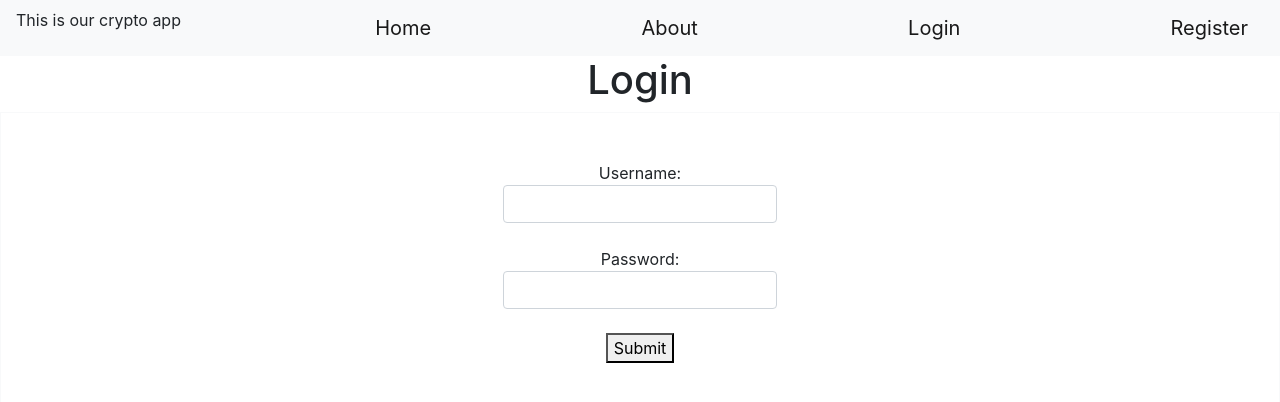
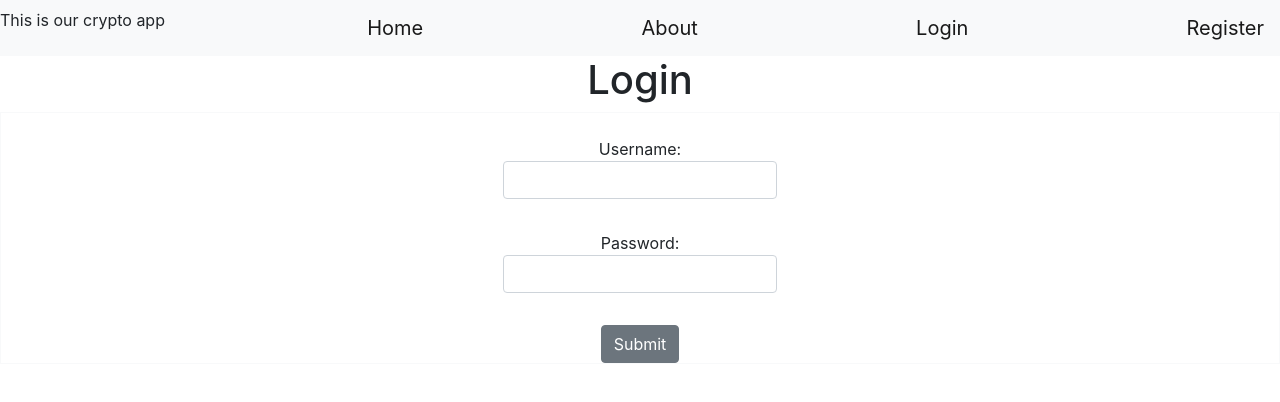
Before and after one commit to naiianable/cryptoApp, a React (Create React App) app in the folder client/: page /login in a window 1280 px wide. Shown: the top 402 px of the page. Built offline with nearby package versions, Linux system fonts and the light colour scheme.

Commit message:
login usestate started

```diff
--- a/client/package.json
+++ b/client/package.json
@@ -2,7 +2,7 @@
   "name": "client",
   "version": "0.1.0",
   "private": true,
-  "proxy": "http://localhost:3001",
+  "proxy": "http://localhost:5000/",
   "dependencies": {
     "@testing-library/jest-dom": "^5.14.1",
     "@testing-library/react": "^11.2.7",
--- a/client/public/index.html
+++ b/client/public/index.html
@@ -15,7 +15,7 @@
       user's mobile device or desktop. See https://developers.google.com/web/fundamentals/web-app-manifest/
     -->
     <!-- <link rel="manifest" href="%PUBLIC_URL%/manifest.json" /> -->
-    <link rel="stylesheet" href="https://stackpath.bootstrapcdn.com/bootstrap/4.3.1/css/bootstrap.min.css" integrity="sha384-ggOyR0iXCbMQv3Xipma34MD+dH/1fQ784/j6cY/iJTQUOhcWr7x9JvoRxT2MZw1T" crossorigin="anonymous">
+    <link href="https://cdn.jsdelivr.net/npm/bootstrap@5.1.1/dist/css/bootstrap.min.css" rel="stylesheet" integrity="sha384-F3w7mX95PdgyTmZZMECAngseQB83DfGTowi0iMjiWaeVhAn4FJkqJByhZMI3AhiU" crossorigin="anonymous">
     <!--
       Notice the use of %PUBLIC_URL% in the tags above.
       It will be replaced with the URL of the `public` folder during the build.
@@ -41,4 +41,5 @@
       To create a production bundle, use `npm run build` or `yarn build`.
     -->
   </body>
+  <script src="https://cdn.jsdelivr.net/npm/bootstrap@5.1.1/dist/js/bootstrap.bundle.min.js" integrity="sha384-/bQdsTh/da6pkI1MST/rWKFNjaCP5gBSY4sEBT38Q/9RBh9AH40zEOg7Hlq2THRZ" crossorigin="anonymous"></script>
 </html>
--- a/client/src/components/Pages/Login.js
+++ b/client/src/components/Pages/Login.js
@@ -1,41 +1,54 @@
-import React, { useState } from 'react'
+import React, { useState }from 'react'
 
 const Login = () => {
 
-    const [input, setInput] = useState({
-        username: '',
-        password: ''
-    })
+    const [username, setUserName] = useState();
+    const [password, setPassword] = useState();
 
-    let changeHandler = (event) => {
-        setInput({
-            value: event.target,
-        })
+    const handleSubmit = (e) => {
+        e.preventDefault();
+        // DO FETCH HERE???
+        //USE RETURNED DATA TO RENDER SOMETHING TO PAGE
+        console.log('This is submit USERNAME', username)
+        console.log('This is handle PASSWORD', password)
+    }
 
-    }
+    // const handleChange = (event) => {
+    //     setUserName(event.target.value)
+    //     setPassword(event.target.value)
+    //     console.log('This is handle CHANGE', userName)
+    //     console.log('This is handle CHANGE', password)
+    // }
 
 
     return (
         <div>
             <h1 className="text-center">Login</h1>
 
-                <form className="text-center border border-light p-5" action="" method="POST">
-                    <div className="form-group">
-                    <label>
+                <form className="text-center border border-light" onSubmit={handleSubmit}>
+
+                    <br />
+
+                    <div>
+                    <label className="form-label">
                         Username:
-                        <input type="text" className="form-control" name="username"></input>
+                        <input type="text" className="form-control" name="username" onChange={e => setUserName(e.target.value)} ></input>
                     </label>
                     </div>
 
-                    <div className="form-group">
-                    <label>
+                    <br />
+
+                    <div>
+                    <label className="form-label">
                         Password:
-                        <input type="text" className="form-control" name="password"></input>
+                        <input type="text" className="form-control" name="password" onChange={e => setPassword(e.target.value)}></input>
                     </label>
                     </div>
 
+                    <br />
+
                     <div>
-                        <button>Submit</button>
+                        <button className="btn btn-secondary" type="submit">Submit</button>
                     </div>
 
                 </form>
--- a/client/src/components/Pages/Register.js
+++ b/client/src/components/Pages/Register.js
@@ -5,30 +5,39 @@ const Register = () => {
         <div>
             <h1 className="text-center">Register</h1>
 
-                <form className="text-center border border-light p-5" action="" method="POST">
-                    <div className="form-group">
-                    <label>
+                <form className="text-center border border-light">
+
+                    <br />
+
+                    <div>
+                    <label className="form-label">
                         Username:
                         <input type="text" className="form-control" name="username"></input>
                     </label>
                     </div>
 
-                    <div className="form-group">
-                    <label>
+                    <br />
+
+                    <div>
+                    <label className="form-label">
                         Password:
                         <input type="text" className="form-control" name="password"></input>
                     </label>
                     </div>
 
-                    <div className="form-group">
-                    <label>
+                    <br />
+
+                    <div>
+                    <label className="form-label">
                         Repeat Password:
                         <input type="text" className="form-control" name="repeatpassword"></input>
                     </label>
                     </div>
 
+                    <br />
+
                     <div>
-                        <button>Submit</button>
+                        <button className="btn btn-secondary" type="submit">Submit</button>
                     </div>
 
                 </form>
```
Also changed, not shown: 1 other file (tests, documents, lock files or other folders).
